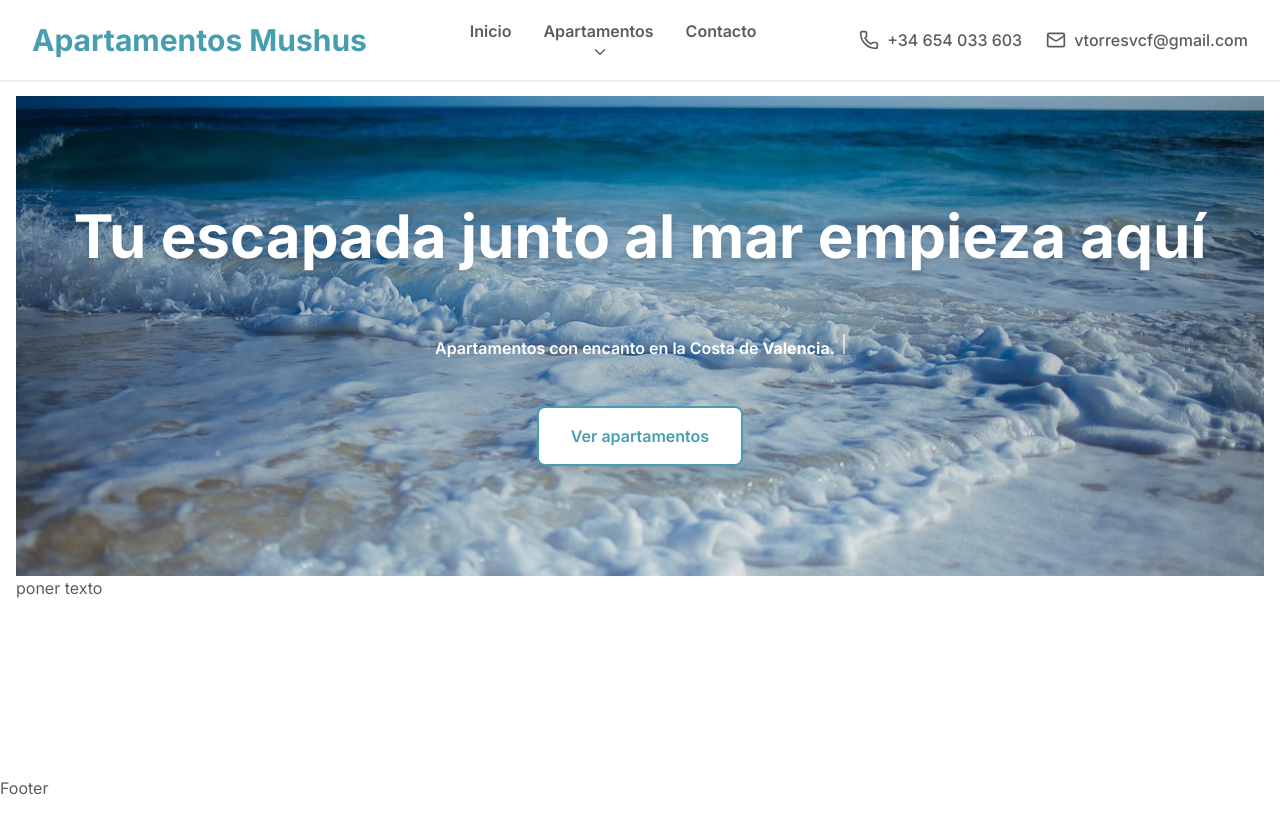
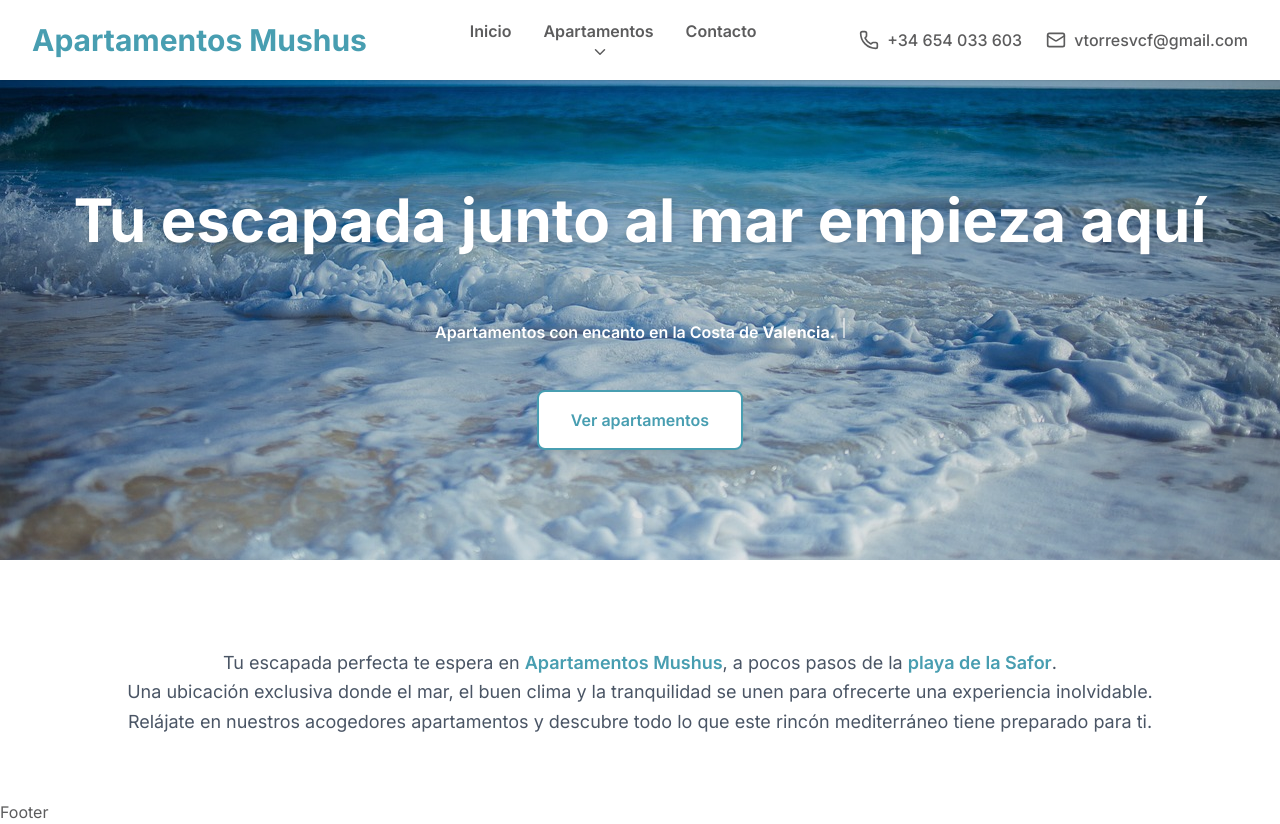
Before and after one commit to vtorresvcf/reservas-apartamentos, a Next.js app: page / in a window 1280 px wide. Before the commit the page ends 800 px from the top, so only its background shows below. Built offline with nearby package versions, Linux system fonts and the light colour scheme.

Commit message:
descripcion lista

```diff
--- a/package.json
+++ b/package.json
@@ -17,6 +17,7 @@
     "next": "15.4.7",
     "react": "19.1.0",
     "react-dom": "19.1.0",
+    "swiper": "^12.0.1",
     "tailwind-merge": "^3.3.1"
   },
   "devDependencies": {
--- a/src/app/globals.css
+++ b/src/app/globals.css
@@ -11,3 +11,15 @@
   --color-textgray: #5c5c5d;
   --color-azulado: #489eb1;
 }
+
+@theme inline {
+  --animate-aurora: aurora 60s linear infinite;
+  @keyframes aurora {
+    from {
+      background-position: 50% 50%, 50% 50%;
+    }
+    to {
+      background-position: 350% 50%, 350% 50%;
+    }
+  }
+}
--- a/src/app/layout.tsx
+++ b/src/app/layout.tsx
@@ -20,7 +20,7 @@ export default function RootLayout({
         <Navbar />
 
         {/* Contenedor principal centrado */}
-        <main className="flex-1 w-full p-4">{children}</main>
+        <main className="flex-1 w-full">{children}</main>
 
         <Footer />
       </body>
--- a/src/app/page.tsx
+++ b/src/app/page.tsx
@@ -1,10 +1,11 @@
+import { Description } from "@/components/home";
 import { Header } from "@/components/layout";
 
 export default function Home() {
   return (
     <div>
       <Header />
-      poner texto
+      <Description />
     </div>
   );
 }
--- /dev/null
+++ b/src/components/home/Descripcion.tsx
@@ -0,0 +1,36 @@
+"use client";
+
+import { motion } from "motion/react";
+
+const MotionDiv = motion.create("div");
+
+export default function Hero() {
+  return (
+    <section className=" items-center justify-center my-16  px-6 ">
+      {/* Contenedor animado */}
+      <MotionDiv
+        initial={{ opacity: 0, y: 40 }}
+        whileInView={{ opacity: 1, y: 0 }}
+        viewport={{ once: true, amount: 0.3 }}
+        transition={{ duration: 0.8, ease: "easeOut" }}
+        className="flex flex-col gap-6 items-center "
+      >
+        {/* Descripción más clara y legible */}
+        <p className="mt-6 text-base md:text-lg text-gray-600 leading-relaxed max-w-2xl md:max-w-6xl mx-auto text-center">
+          Tu escapada perfecta te espera en{" "}
+          <span className="text-azulado font-semibold">
+            Apartamentos Mushus
+          </span>
+          , a pocos pasos de la{" "}
+          <span className="text-azulado font-semibold">playa de la Safor</span>.
+          <br />
+          Una ubicación exclusiva donde el mar, el buen clima y la tranquilidad
+          se unen para ofrecerte una experiencia inolvidable.
+          <br />
+          Relájate en nuestros acogedores apartamentos y descubre todo lo que
+          este rincón mediterráneo tiene preparado para ti.
+        </p>
+      </MotionDiv>
+    </section>
+  );
+}
--- a/src/components/home/index.ts
+++ b/src/components/home/index.ts
@@ -0,0 +1 @@
+export { default as Description } from "./Descripcion";
--- /dev/null
+++ b/src/components/ui/HeroCarousel.tsx
@@ -0,0 +1,23 @@
+// components/HeroCarousel.tsx
+"use client";
+
+import Image from "next/image";
+import "swiper/css";
+import "swiper/css/navigation";
+import "swiper/css/pagination";
+import "swiper/css/effect-fade";
+
+const slides = [
+  { src: "/images/playa-safor.jpg", alt: "Playa de la Safor" },
+  { src: "/images/apartamento-interior.jpg", alt: "Apartamento interior" },
+  { src: "/images/terraza.jpg", alt: "Terraza/Balcón" },
+  { src: "/images/alrededores.jpg", alt: "Alrededores" },
+];
+
+export default function HeroCarousel() {
+  return (
+    <section className="relative w-full h-[500px] md:h-[600px] lg:h-[700px]">
+      #TODO PONER EL SWIPER
+    </section>
+  );
+}
--- /dev/null
+++ b/src/components/ui/aurora-background.tsx
@@ -0,0 +1,61 @@
+"use client";
+import { cn } from "@/lib/utils";
+import React, { ReactNode } from "react";
+
+interface AuroraBackgroundProps extends React.HTMLProps<HTMLDivElement> {
+  children: ReactNode;
+  showRadialGradient?: boolean;
+}
+
+export default function AuroraBackground({
+  className,
+  children,
+  showRadialGradient = true,
+  ...props
+}: AuroraBackgroundProps) {
+  return (
+    <main>
+      <div
+        className={cn(
+          "transition-bg relative flex h-[100vh] flex-col items-center justify-center bg-zinc-50 text-slate-950 dark:bg-zinc-900",
+          className
+        )}
+        {...props}
+      >
+        <div
+          className="absolute inset-0 overflow-hidden"
+          style={
+            {
+              "--aurora":
+                "repeating-linear-gradient(100deg,#3b82f6_10%,#a5b4fc_15%,#93c5fd_20%,#ddd6fe_25%,#60a5fa_30%)",
+              "--dark-gradient":
+                "repeating-linear-gradient(100deg,#000_0%,#000_7%,transparent_10%,transparent_12%,#000_16%)",
+              "--white-gradient":
+                "repeating-linear-gradient(100deg,#fff_0%,#fff_7%,transparent_10%,transparent_12%,#fff_16%)",
+
+              "--blue-300": "#93c5fd",
+              "--blue-400": "#60a5fa",
+              "--blue-500": "#3b82f6",
+              "--indigo-300": "#a5b4fc",
+              "--violet-200": "#ddd6fe",
+              "--black": "#000",
+              "--white": "#fff",
+              "--transparent": "transparent",
+            } as React.CSSProperties
+          }
+        >
+          <div
+            //   I'm sorry but this is what peak developer performance looks like // trigger warning
+            className={cn(
+              `after:animate-aurora pointer-events-none absolute -inset-[10px] [background-image:var(--white-gradient),var(--aurora)] [background-size:300%,_200%] [background-position:50%_50%,50%_50%] opacity-50 blur-[10px] invert filter will-change-transform [--aurora:repeating-linear-gradient(100deg,var(--blue-500)_10%,var(--indigo-300)_15%,var(--blue-300)_20%,var(--violet-200)_25%,var(--blue-400)_30%)] [--dark-gradient:repeating-linear-gradient(100deg,var(--black)_0%,var(--black)_7%,var(--transparent)_10%,var(--transparent)_12%,var(--black)_16%)] [--white-gradient:repeating-linear-gradient(100deg,var(--white)_0%,var(--white)_7%,var(--transparent)_10%,var(--transparent)_12%,var(--white)_16%)] after:absolute after:inset-0 after:[background-image:var(--white-gradient),var(--aurora)] after:[background-size:200%,_100%] after:[background-attachment:fixed] after:mix-blend-difference after:content-[""] dark:[background-image:var(--dark-gradient),var(--aurora)] dark:invert-0 after:dark:[background-image:var(--dark-gradient),var(--aurora)]`,
+
+              showRadialGradient &&
+                `[mask-image:radial-gradient(ellipse_at_100%_0%,black_10%,var(--transparent)_70%)]`
+            )}
+          ></div>
+        </div>
+        {children}
+      </div>
+    </main>
+  );
+}
--- a/src/components/ui/index.ts
+++ b/src/components/ui/index.ts
@@ -1,3 +1,4 @@
 export { default as MotionAnchor } from "./MotionAnchor";
 export { default as TextGenerateEffect } from "./text-generate-effect";
 export { default as TypewriterEffect } from "./typewriter-effect";
+export { default as AuroraBackground } from "./aurora-background";
```
Also changed, not shown: 1 other file (tests, documents, lock files or other folders).
